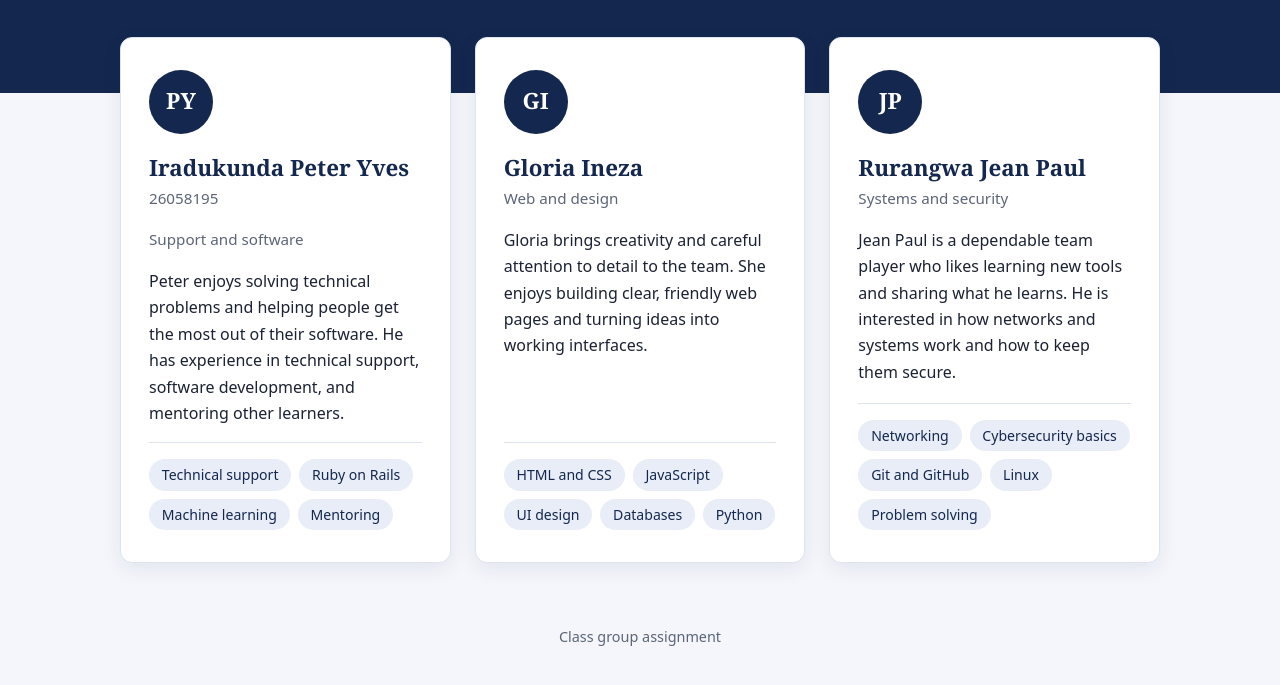
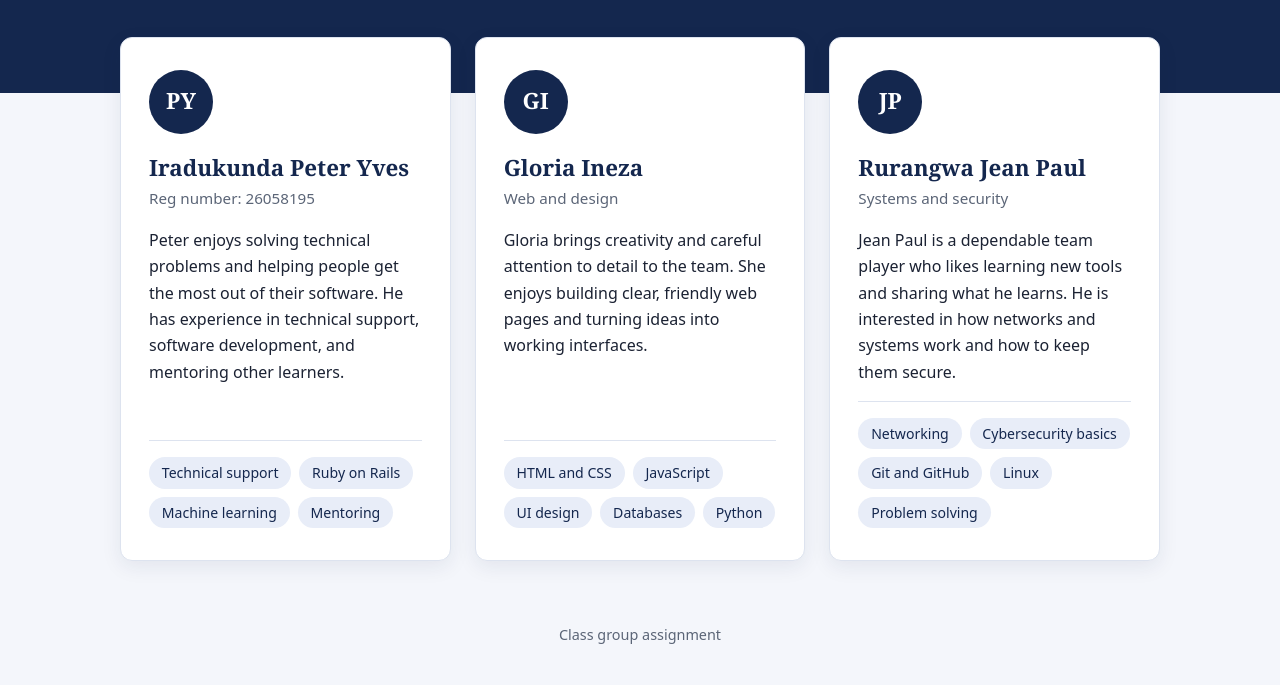
Before and after one commit to PeterYves/test_seminar_work, a plain HTML site: page index.html in a window 1280 px wide. Shown: the part 235-920 px from the top of the page. Drawn offline with Linux system fonts and the light colour scheme.

Commit message:
Update index.html

```diff
--- a/index.html
+++ b/index.html
@@ -19,8 +19,7 @@
       <article class="member">
         <div class="avatar" aria-hidden="true">PY</div>
         <h2>Iradukunda Peter Yves</h2>
-        <p class="focus"> 26058195 </p>
-        <p class="focus">Support and software</p>
+        <p class="focus"> Reg number: 26058195 </p>
         <p>Peter enjoys solving technical problems and helping people get the most out of their software. He has experience in technical support, software development, and mentoring other learners.</p>
         <ul class="tags">
           <li>Technical support</li>
```
